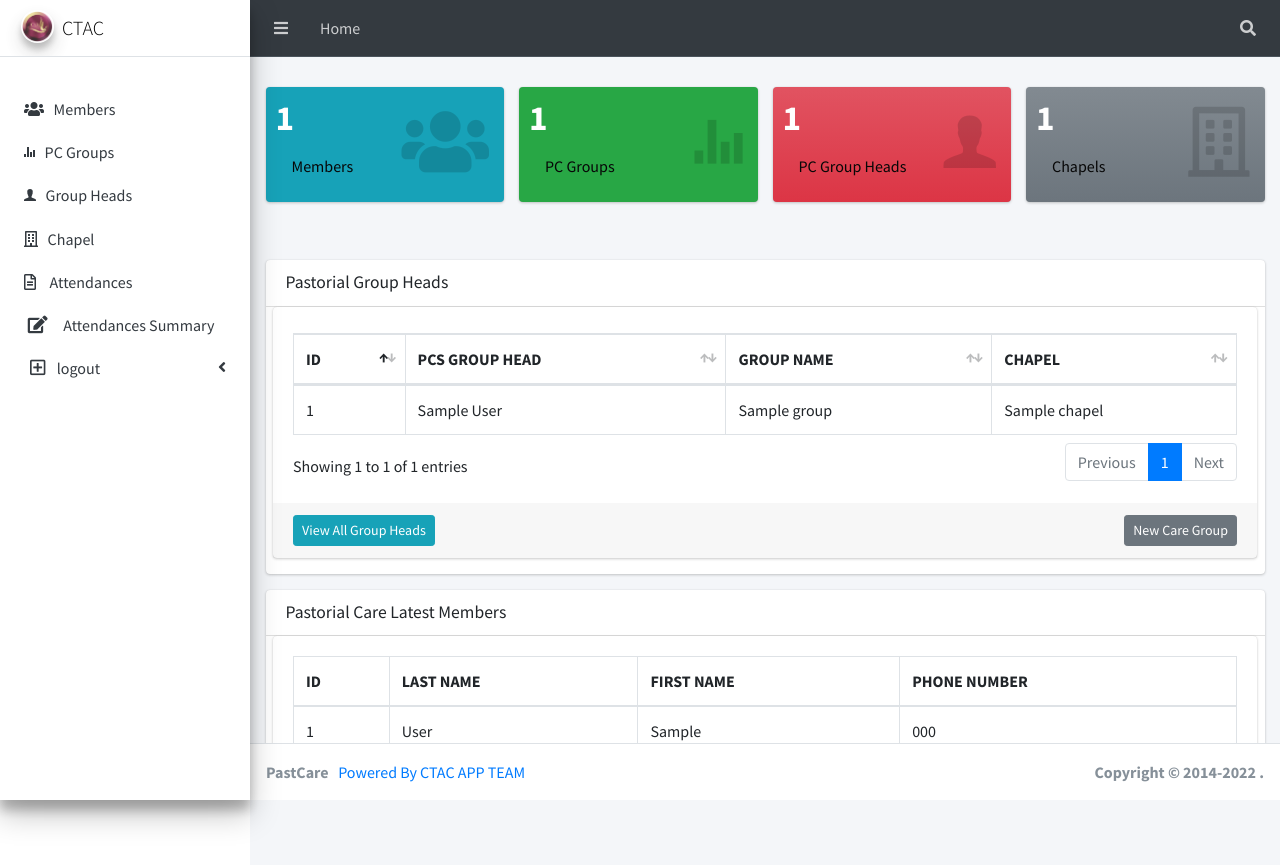
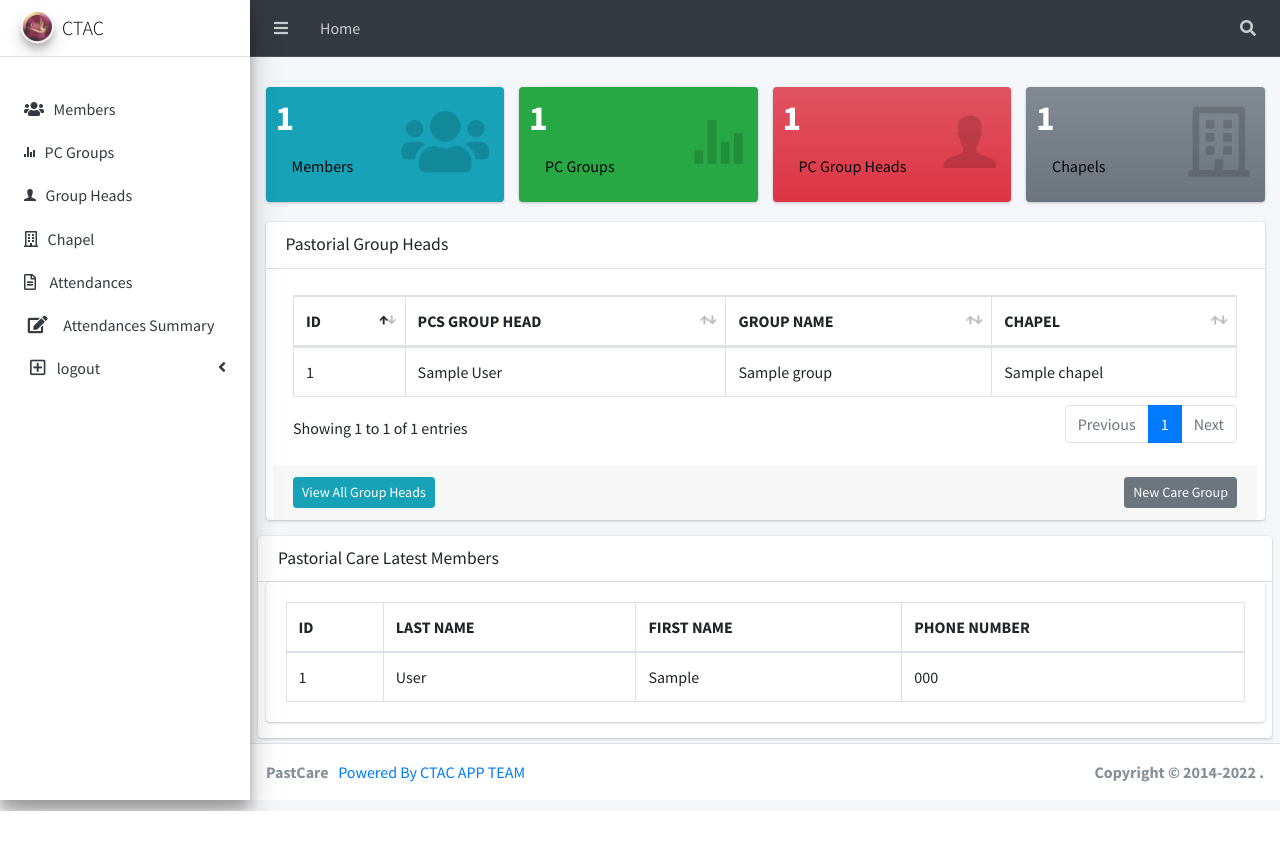
Before and after one commit to Morning-Star-Cathedral/Portal, a Django app: page / in a window 1280 px wide. After the commit the page ends 811 px from the top, so only its background shows below. Run offline with Django 4.2, Linux system fonts and the light colour scheme; tables that the repository leaves empty hold one stand-in row (values such as "Sample post"); some libraries are stand-ins or nearby versions.

Commit message:
correctioms on the home page and sorting other pages

```diff
--- a/templates/index.html
+++ b/templates/index.html
@@ -25,7 +25,6 @@
                             </div>
                         </div>
                     </div>
-
                     <div class="col-lg-3 col-6">
                         <div class="small-box bg-success">
                             <div class="inner">
@@ -63,13 +62,6 @@
                         </div>
                     </div>
                 </div>
-                <section class="content-header">
-                    <div class="container-fluid">
-                        <div class="row mb-2">
-
-                        </div>
-                    </div>
-                </section>
                 <div class="card">
                     <div class="card-header">
                         <h3 class="card-title">Pastorial Group Heads</h3></div>
@@ -78,7 +70,6 @@
                             <div class="col-12">
                                 <div class="row">
                                     <div class="col-12">
-                                        <div class="card">
                                         <div class="card-body">
                                             <table id="example2" class="table table-bordered table-hover">
                                                 <thead>
@@ -102,8 +93,10 @@
                                             </table>
                                         </div>
                                         <div class="card-footer clearfix">
-                <a href="{% url 'ChurchDashboard:list_grouplead_url' %}" class="btn btn-sm btn-info float-left">View All Group Heads</a>
-                <a href="{% url 'ChurchDashboard:add_group_url' %}" class="btn btn-sm btn-secondary float-right">New Care Group</a>
+                                            <a href="{% url 'ChurchDashboard:list_grouplead_url' %}"
+                                               class="btn btn-sm btn-info float-left">View All Group Heads</a>
+                                            <a href="{% url 'ChurchDashboard:add_group_url' %}"
+                                               class="btn btn-sm btn-secondary float-right">New Care Group</a>
                                         </div>
                                     </div>
                                 </div>
@@ -131,13 +124,10 @@
                                                     <th>PHONE NUMBER</th>
                                                 </tr>
                                                 </thead>
-                                                    <tbody hx-get="{% url 'ChurchDashboard:lazyloadmem' %}" hx-trigger="load">
-
-{#                                                  {%  include 'membersindex.html' %}#}
+                                                <tbody hx-get="{% url 'ChurchDashboard:lazyloadmem' %}"
+                                                       hx-trigger="load">
                                                 </tbody>
-
                                             </table>
-                                            </div>
                                         </div>
                                     </div>
                                 </div>
@@ -148,5 +138,4 @@
             </div>
         </section>
     </div>
-
 {% endblock %}
```
Lines whose indentation alone changed are shown as unchanged.
